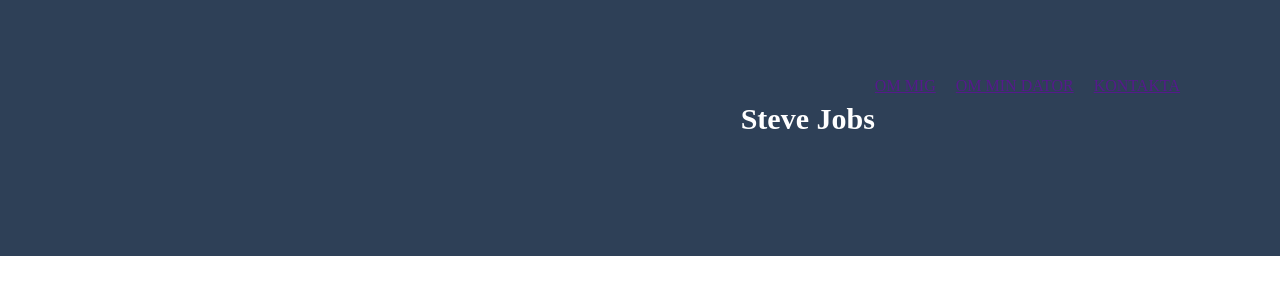
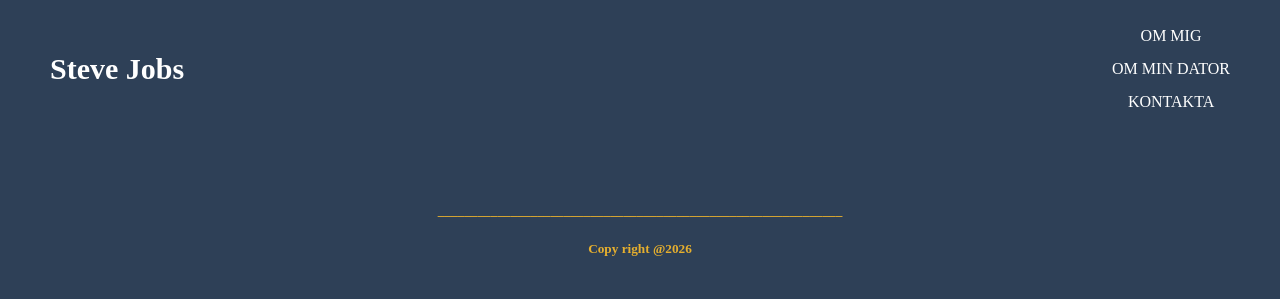
Before and after one commit to blablabla342/blablabla342.github.io, a plain HTML site: page Projekt 3/Index.html in a window 1280 px wide. Shown: the part 863-1162 px from the top of the page. Before the commit the page ends 1119 px from the top, so only its background shows below. Drawn offline with Linux system fonts and the light colour scheme.

Commit message:
Separerade copyright-delen från footern för korrekt placering
Layout-lösning Flyttade ut .stil (copyright) från .footer-elementet för att låta Flexbox i footern fokusera enbart på rubriken och länkarna.

Positionering Använde justify-content: space-between för att skjuta rubriken och navigeringen till varsin kant.

HTML-struktur Placerade copyright-sektionen som en egen div under footern, vilket tvingar den att hamna på en ny rad längst ner.

Visuell enhet Matchade bakgrundsfärgerna på båda sektionerna så att de fortfarande ser ut som en sammanhängande bottenplatta.

Nästa Finjustera ordningen i HTML (byt plats på rubrik och nav) om du vill skifta vilken sida de ligger på.

```diff
--- a/Projekt 3/Index.html
+++ b/Projekt 3/Index.html
@@ -44,7 +44,11 @@
          <a href="">OM MIN DATOR</a>
          <a href="">KONTAKTA</a> </footer-nav>
 
+
 </footer>
-
+ <div class="stil">
+        <h5>_____________________________________________________________</h5>
+        <h5>Copy right @2026</h5>
+        </div>
 </body>
 </html>
--- a/Projekt 3/style.css
+++ b/Projekt 3/style.css
@@ -51,9 +51,9 @@
     background-color: #2E4057;
     color: #E6AF2E;
     text-align: center;
-    padding: 100px;
+    padding: 50px;
     display: flex;
-    justify-content: right;
+    justify-content: space-between ;
     list-style-position: inside;
 
 }
@@ -63,11 +63,22 @@
     font-size: 30px;
     margin-bottom: 20px;
     display: flex;
-    justify-content: center;
+    justify-content: left;
 
 }
 .footer-nav {
-    display: flex;
-    justify-content: center;
-    gap: 20px;
+display: flex;
+flex-direction: column;
+ gap: 15px;
+ }
+
+ .footer-nav a {
+ color: #ffffff;
+text-decoration: none;
 }
+.stil {
+    background-color: #2E4057;
+    color: #E6AF2E;
+    text-align: center;
+    padding: 20px;
+}
```
